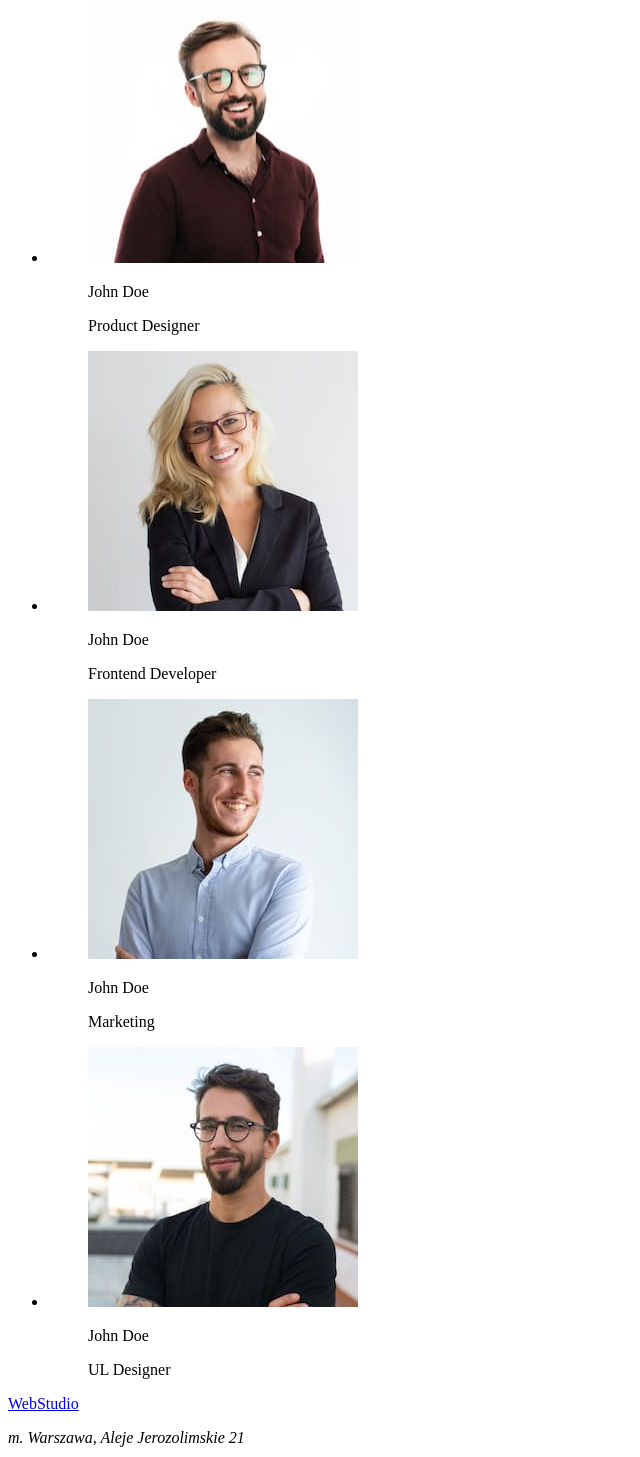
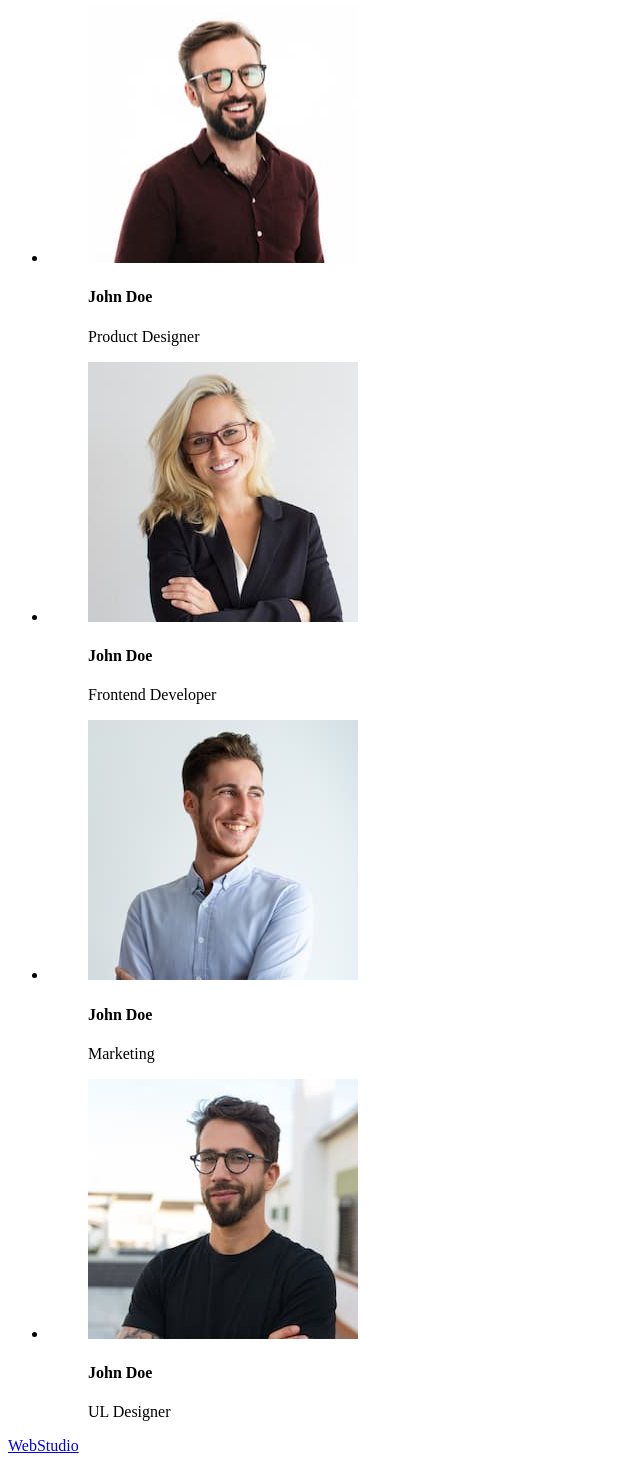
Before and after one commit to DamianCichyy/goit-markup-hw-01, a plain HTML site: page index.html in a window 1280 px wide. Shown: the part 1584-3041 px from the top of the page, without its empty margins (0-640 px from the left). Drawn offline with Linux system fonts and the light colour scheme.

Commit message:
Update index.html

```diff
--- a/index.html
+++ b/index.html
@@ -101,7 +101,7 @@
                 height="260"
               />
               <figcaption>
-                <p>John Doe</p>
+                <h4>John Doe</h4>
                 <p>Product Designer</p>
               </figcaption>
             </figure>
@@ -115,7 +115,7 @@
                 height="260"
               />
               <figcaption>
-                <p>John Doe</p>
+                <h4>John Doe</h4>
                 <p>Frontend Developer</p>
               </figcaption>
             </figure>
@@ -129,7 +129,7 @@
                 height="260"
               />
               <figcaption>
-                <p>John Doe</p>
+                <h4>John Doe</h4>
                 <p>Marketing</p>
               </figcaption>
             </figure>
@@ -143,7 +143,7 @@
                 height="260"
               />
               <figcaption>
-                <p>John Doe</p>
+                <h4>John Doe</h4>
                 <p>UL Designer</p>
               </figcaption>
             </figure>
```
